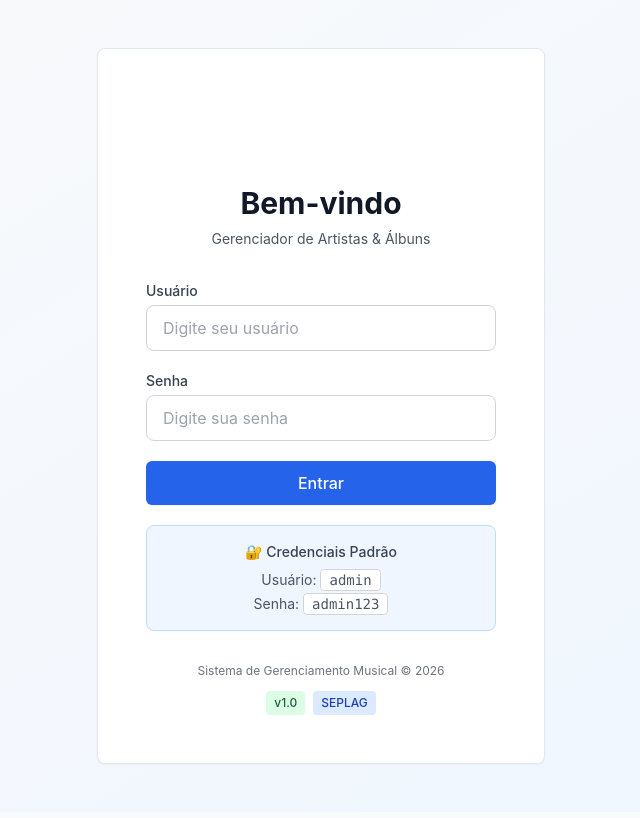
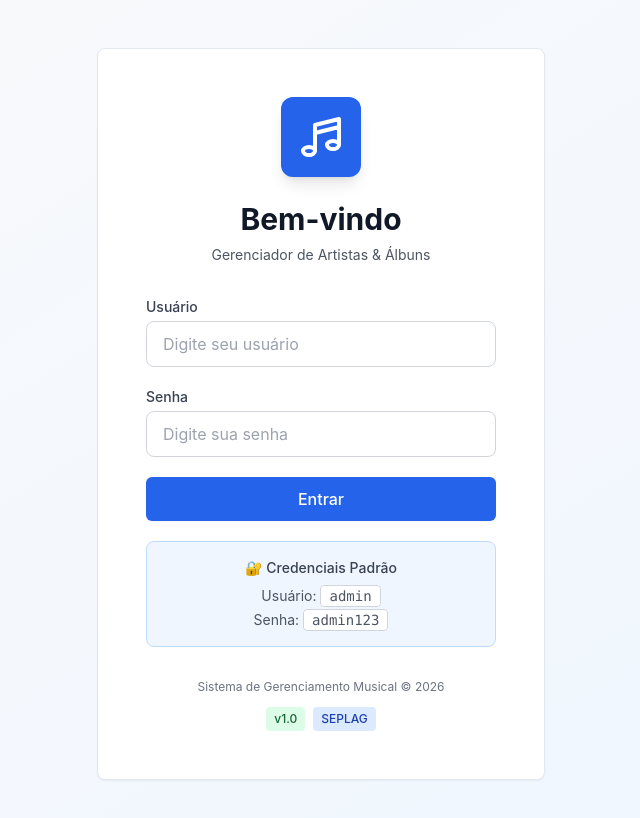
Before and after one commit to viniciusdemoraess/viniciusdemoraesespiritosantosoliveira066445, an Angular app in the folder frontend/artist-album-app/: page /auth/login in a window 1280 px wide. Shown: the top 818 px of the page, without its empty margins (319-959 px from the left). Built offline with nearby package versions, Linux system fonts and the light colour scheme.

Commit message:
feat(login): aprimora fluxo de login com estado de carregamento e tratamento de erros otimizado.

```diff
--- a/frontend/artist-album-app/src/app/features/auth/components/login.component.html
+++ b/frontend/artist-album-app/src/app/features/auth/components/login.component.html
@@ -4,8 +4,8 @@
     <!-- Header -->
     <div class="text-center mb-8">
       <!-- Logo -->
-      <div class="mx-auto mb-6 w-16 h-16 bg-primary rounded-xl flex items-center justify-center">
-        <svg class="w-10 h-10 text-white" fill="none" stroke="currentColor" viewBox="0 0 24 24">
+      <div class="mx-auto mb-6 w-20 h-20 bg-blue-600 rounded-xl flex items-center justify-center shadow-lg">
+        <svg class="w-12 h-12 text-white" fill="none" stroke="currentColor" viewBox="0 0 24 24">
           <path stroke-linecap="round" stroke-linejoin="round" stroke-width="2" d="M9 19V6l12-3v13M9 19c0 1.105-1.343 2-3 2s-3-.895-3-2 1.343-2 3-2 3 .895 3 2zm12-3c0 1.105-1.343 2-3 2s-3-.895-3-2 1.343-2 3-2 3 .895 3 2zM9 10l12-3"></path>
         </svg>
       </div>
--- a/frontend/artist-album-app/src/app/features/auth/components/login.component.ts
+++ b/frontend/artist-album-app/src/app/features/auth/components/login.component.ts
@@ -35,12 +35,18 @@ export class LoginComponent {
     this.errorMessage = '';
 
     this.authService.login(this.credentials).subscribe({
-      next: () => {
-        this.router.navigate(['/dashboard']);
+      next: (response) => {
+        setTimeout(() => {
+          this.loading = false;
+          this.router.navigate(['/dashboard']);
+        }, 100);
       },
       error: (error) => {
         this.loading = false;
         this.errorMessage = error.error?.message || 'Erro ao fazer login. Verifique suas credenciais.';
+      },
+      complete: () => {
+        console.log('');
       }
     });
   }
```
